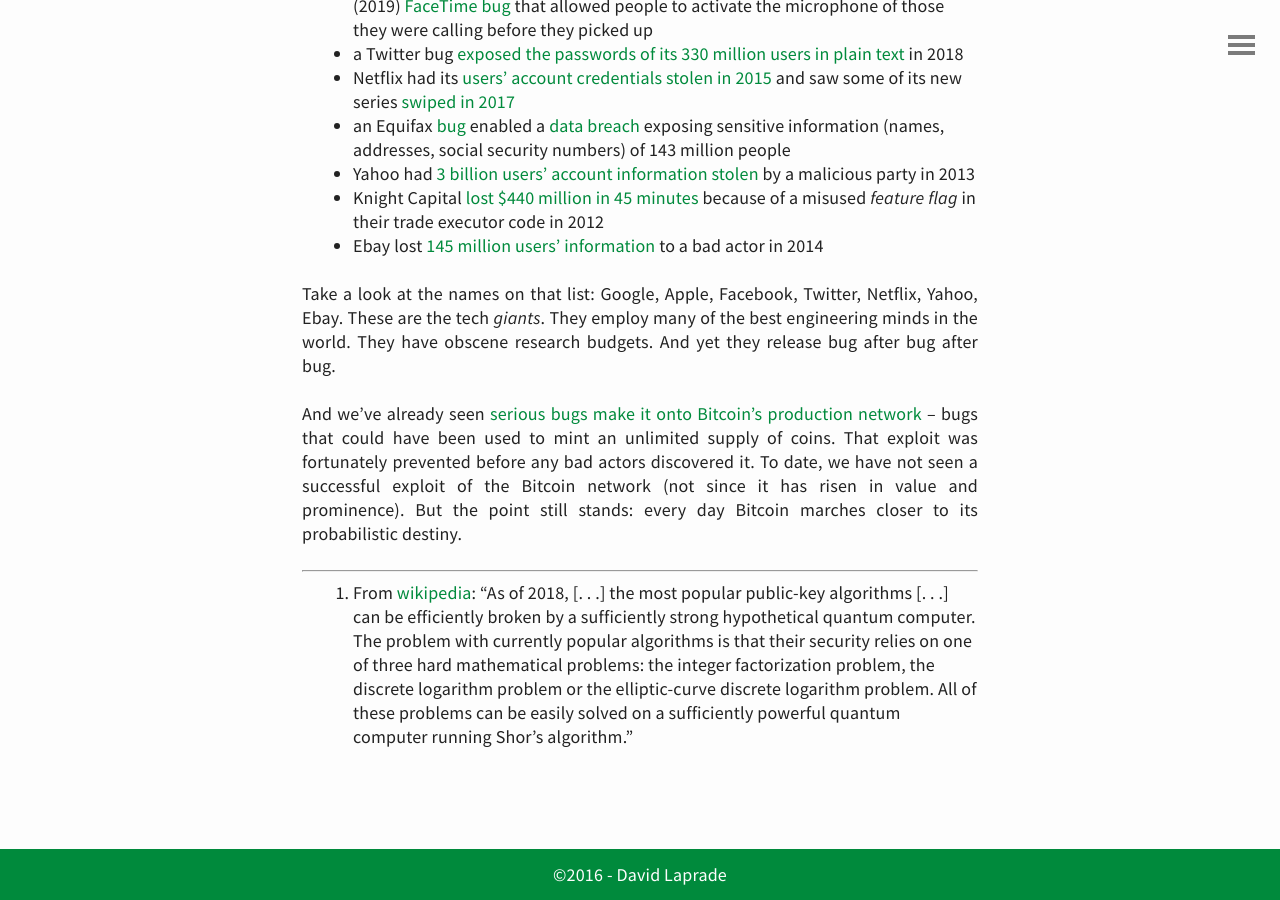
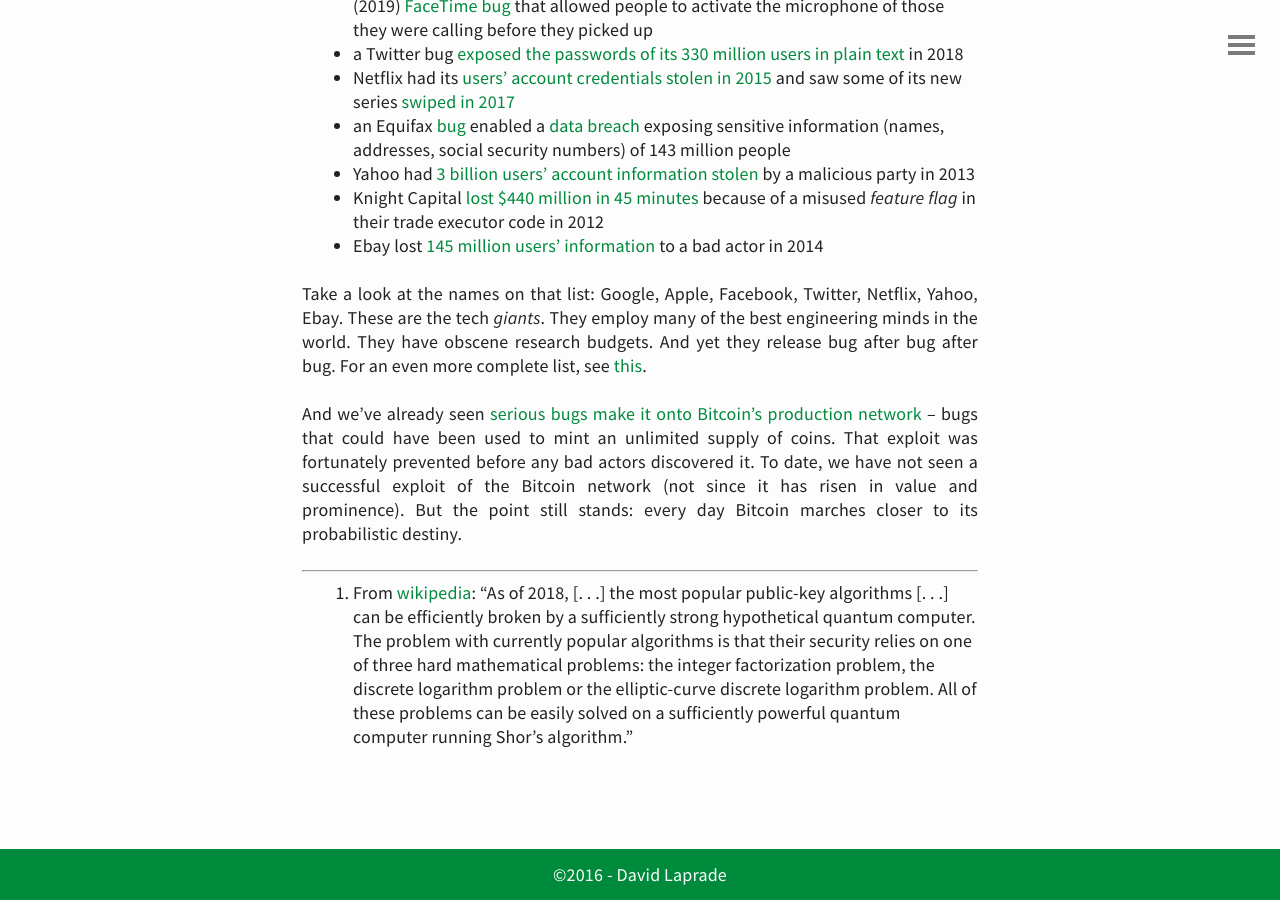
Before and after one commit to davidlaprade/davidlaprade.github.io, a Jekyll site: the page built from _posts/2019-01-06-bitcoin-will-be-successfully-attacked.md, in a window 1280 px wide and 900 px high, scrolled down 6224 px. Built offline with Jekyll 4.4.1, drawn with Linux system fonts in a browser that asks for light colours; comment, search, counter and statistics services are not loaded.

Commit message:
Add list of known bugs/hacks to bitcoin attack post

```diff
--- a/_posts/2019-01-06-bitcoin-will-be-successfully-attacked.md
+++ b/_posts/2019-01-06-bitcoin-will-be-successfully-attacked.md
@@ -256,7 +256,8 @@ because of a misused _feature flag_ in their trade executor code in 2012
 Take a look at the names on that list: Google, Apple, Facebook, Twitter,
 Netflix, Yahoo, Ebay. These are the tech _giants_. They employ many of the best
 engineering minds in the world. They have obscene research budgets. And yet they
-release bug after bug after bug.
+release bug after bug after bug. For an even more complete list, see
+[this](https://en.wikipedia.org/wiki/List_of_data_breaches).
 
 And we've already seen [serious bugs make it onto Bitcoin's production
 network](https://medium.com/@awemany/600-microseconds-b70f87b0b2a6) -- bugs that
```
